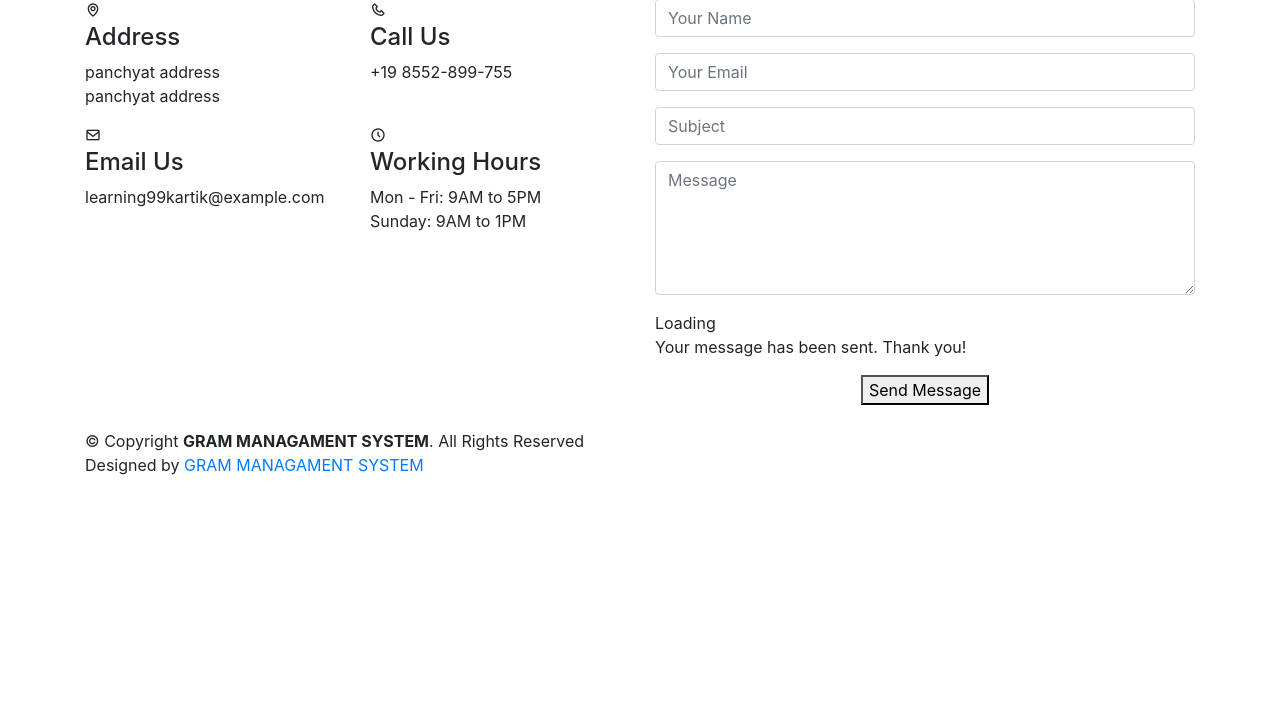
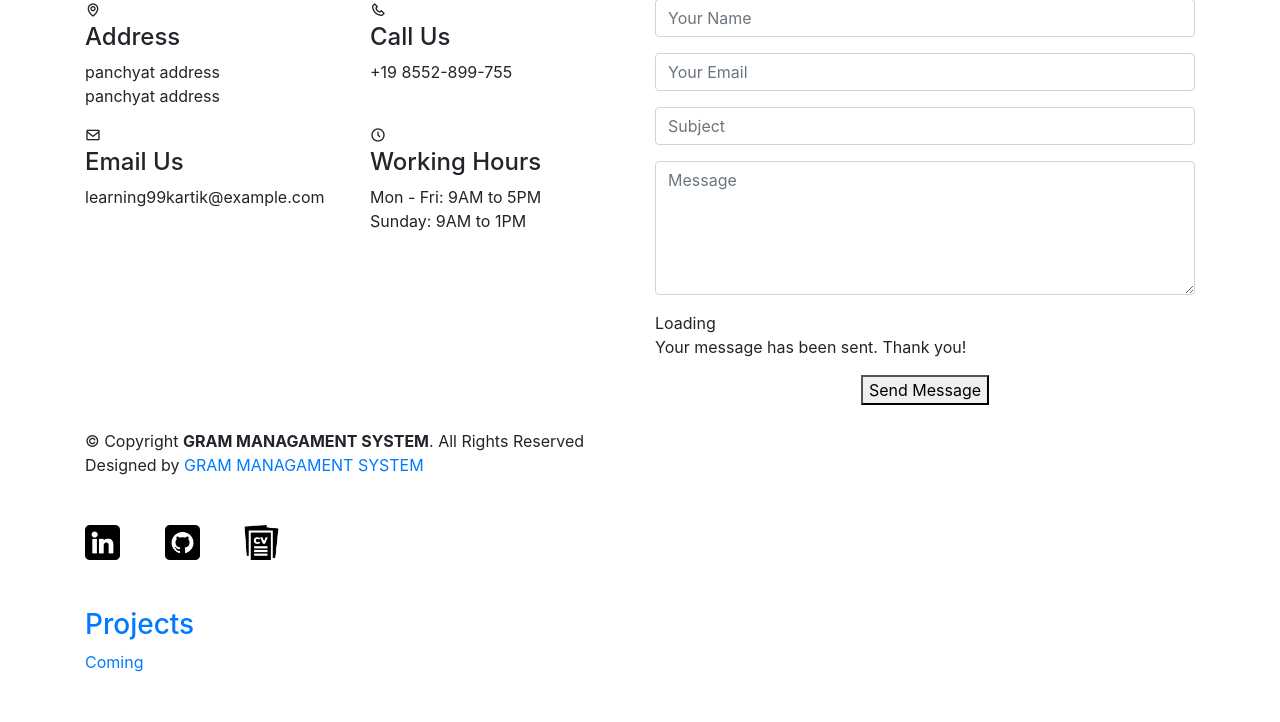
Before and after one commit to kartik9928/gram-panchayat-management-system, a Django app: page / in a window 1280 px wide. Shown: the part 1992-2714 px from the top of the page. Before the commit the page ends 2467 px from the top, so only its background shows below. Run offline with Django 4.2, Linux system fonts and the light colour scheme; some libraries are stand-ins or nearby versions.

Commit message:
footer added

```diff
--- /dev/null
+++ b/static/assets/vendor/owen/style.css
@@ -0,0 +1,5 @@
+.iconSty {
+    height: 35px;
+    padding-right: 40px;
+
+}
--- a/templates/index.html
+++ b/templates/index.html
@@ -23,6 +23,7 @@
   <link href="static/assets/vendor/owl.carousel/assets/owl.carousel.min.css" rel="stylesheet">
   <link href="static/assets/vendor/venobox/venobox.css" rel="stylesheet">
   <link href="static/assets/vendor/aos/aos.css" rel="stylesheet">
+  <link href="static/assets/vendor/owen/style.css" rel="stylesheet">
 
   <!-- Template Main CSS File -->
   <link href="static/assets/css/style.css" rel="stylesheet">
@@ -308,6 +309,22 @@
         Designed by <a href="#">GRAM MANAGAMENT SYSTEM</a>
       </div>
     </div>
+    <div class="container py-4">
+      <a href="https://www.linkedin.com/in/kartik-mardolkar-a6b9a1218/" target="_blank">
+        <img src="static/assets/img/linkedin.png" alt="" class="iconSty">
+      </a>
+      <a href="https://github.com/kartik9928" target="_blank">
+        <img src="static/assets/img/github.png" alt="" class="iconSty">
+      </a>
+      <a href="https://testingproject-rvjc.onrender.com" target="_blank">
+        <img src="static/assets/img/cv.png" alt="" class="iconSty">
+      </a>
+    </div>
+    <div class="container py-4">
+      <h3 class="text-light"><a href="/">Projects</h3>
+        <a href="#">Coming</a>
+    </div>
+    <br>
   </footer><!-- End Footer -->
 
   <a href="#" class="back-to-top"><i class="icofont-simple-up"></i></a>
```
Also changed, not shown: static/assets/img/cv.png (added), static/assets/img/github.png (added), static/assets/img/linkedin.png (added).
